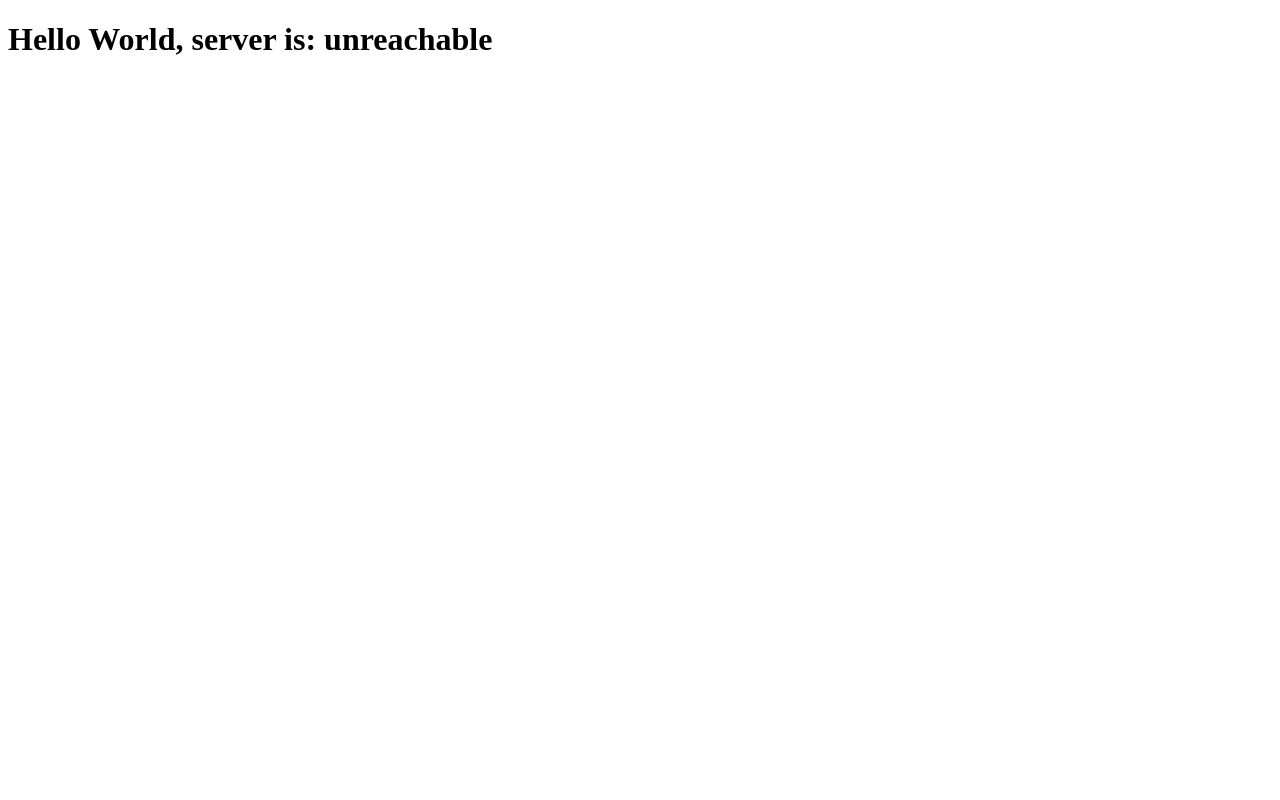
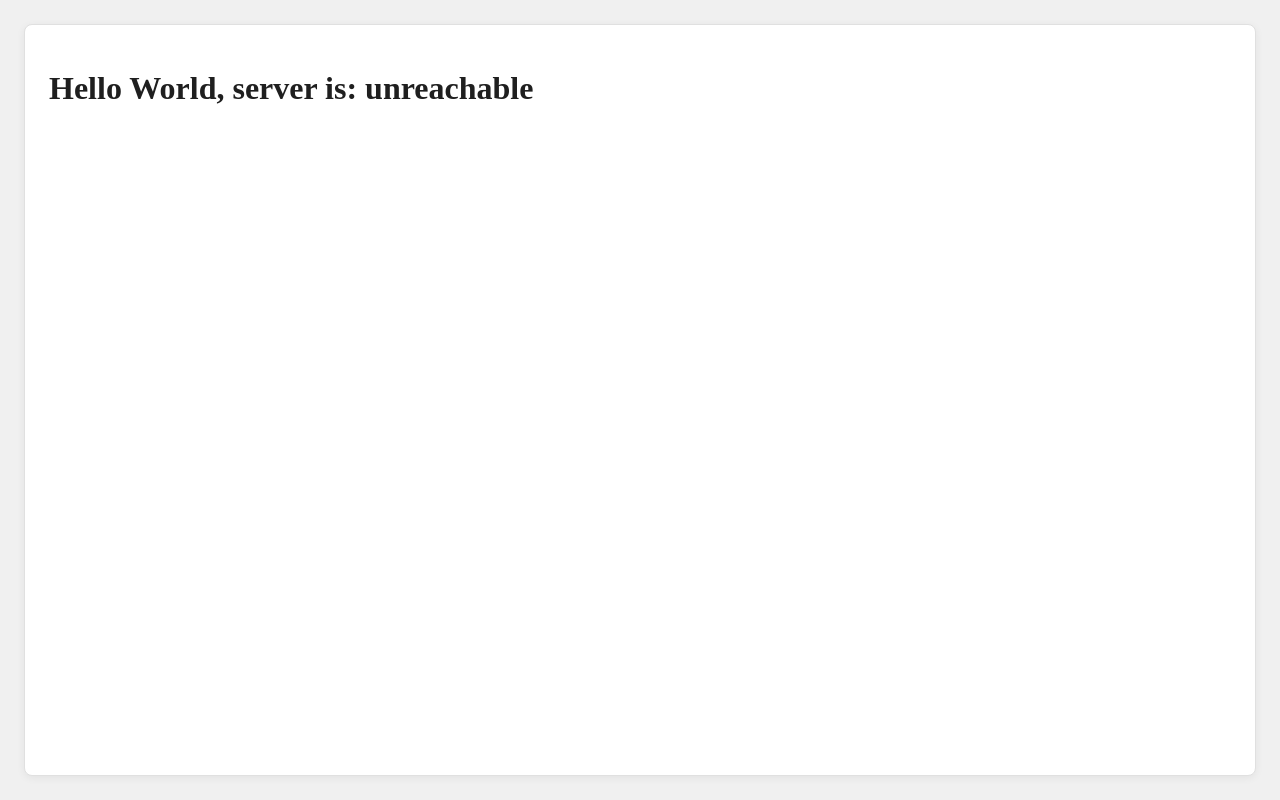
Before and after one commit to faiwer/naspresso, a React (Vite) app in the folder client/: page / in a window 1280 px wide. Built offline with nearby package versions, Linux system fonts and the light colour scheme; no server answers.

Commit message:
fe: <Frame/>

```diff
--- /dev/null
+++ b/client/src/com/layout/Frame.module.css
@@ -0,0 +1,26 @@
+.root {
+  --gutter: 1.5rem;
+
+  box-sizing: border-box;
+  height: 100%;
+  padding: var(--gutter);
+}
+
+@media (max-width: 61rem) {
+  .root {
+    --gutter: 0.5rem;
+  }
+}
+
+.frame {
+  box-sizing: border-box;
+  max-width: 80rem;
+  height: 100%;
+  margin: 0 auto;
+  padding: var(--gutter);
+  overflow: auto;
+  background: var(--color-surface-bg);
+  border: 1px solid var(--color-border);
+  border-radius: 0.5rem;
+  box-shadow: 0 0.125rem 0.5rem var(--color-shadow);
+}
--- /dev/null
+++ b/client/src/com/layout/Frame.tsx
@@ -0,0 +1,13 @@
+import type { ReactNode } from "react";
+import styles from "./Frame.module.css";
+
+/** Full-height centered page frame; its content scrolls inside, the page never does. */
+export const Frame = ({ children }: FrameProps) => (
+  <div className={styles.root}>
+    <main className={styles.frame}>{children}</main>
+  </div>
+);
+
+type FrameProps = {
+  children: ReactNode;
+};
--- /dev/null
+++ b/client/src/global.css
@@ -0,0 +1,21 @@
+:root {
+  color-scheme: light;
+
+  --color-text: #1f1f1f;
+  --color-page-bg: #f0f0f0;
+  --color-surface-bg: #fff;
+  --color-border: #e0e0e0;
+  --color-shadow: rgb(0 0 0 / 6%);
+}
+
+html,
+body,
+#root {
+  height: 100%;
+}
+
+body {
+  margin: 0;
+  color: var(--color-text);
+  background: var(--color-page-bg);
+}
--- a/client/src/main.tsx
+++ b/client/src/main.tsx
@@ -1,5 +1,6 @@
 import { createRoot } from "react-dom/client";
 import { App } from "./App";
+import "./global.css";
 
 createRoot(
   document.getElementById("root")!,
--- a/client/src/pages/HomePage.tsx
+++ b/client/src/pages/HomePage.tsx
@@ -1,9 +1,14 @@
 import { getHealth } from "../api/health";
+import { Frame } from "../com/layout/Frame";
 import { useAsyncData } from "../core/hooks/useAsyncData";
 
 export const HomePage = () => {
   const health = useAsyncData((signal) => getHealth({ signal }), []);
   const status = health.isLoading ? "…" : health.error ? "unreachable" : health.data.status;
 
-  return <h1>Hello World, server is: {status}</h1>;
+  return (
+    <Frame>
+      <h1>Hello World, server is: {status}</h1>
+    </Frame>
+  );
 };
--- a/client/src/pages/StoragePage.tsx
+++ b/client/src/pages/StoragePage.tsx
@@ -1,5 +1,6 @@
 import { Link, useLocation } from "react-router";
 import { getListStorage } from "../api/storage";
+import { Frame } from "../com/layout/Frame";
 import { useAsyncData } from "../core/hooks/useAsyncData";
 import { parseStorageUrl, routes } from "../core/routes";
 
@@ -7,7 +8,13 @@ import { parseStorageUrl, routes } from "../core/routes";
  * Lists a directory of `STORAGE`. Mounted at `/storage/*`; the rest of the URL is the
  * directory path, built by `routes.storage`.
  */
-export const StoragePage = () => {
+export const StoragePage = () => (
+  <Frame>
+    <StorageListing />
+  </Frame>
+);
+
+const StorageListing = () => {
   const segments = parseStorageUrl(useLocation().pathname);
   const path = "/" + segments.join("/");
   const listing = useAsyncData((signal) => getListStorage(path, { signal }), [path]);
```
Also changed, not shown: 1 other file (tests, documents, lock files or other folders).
